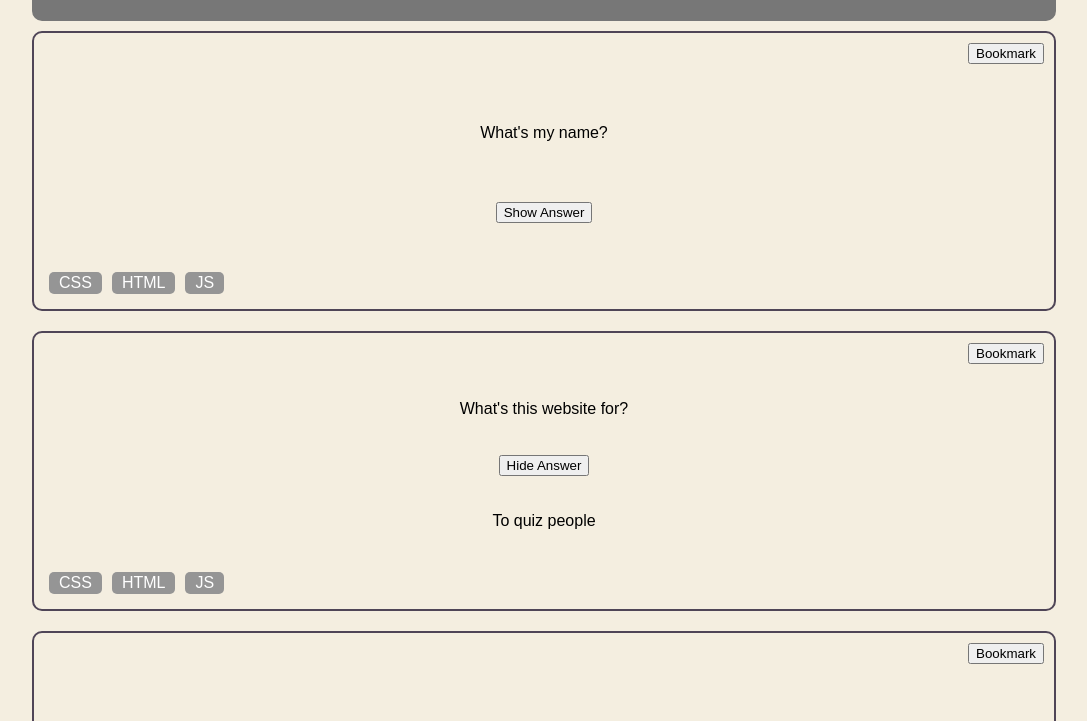
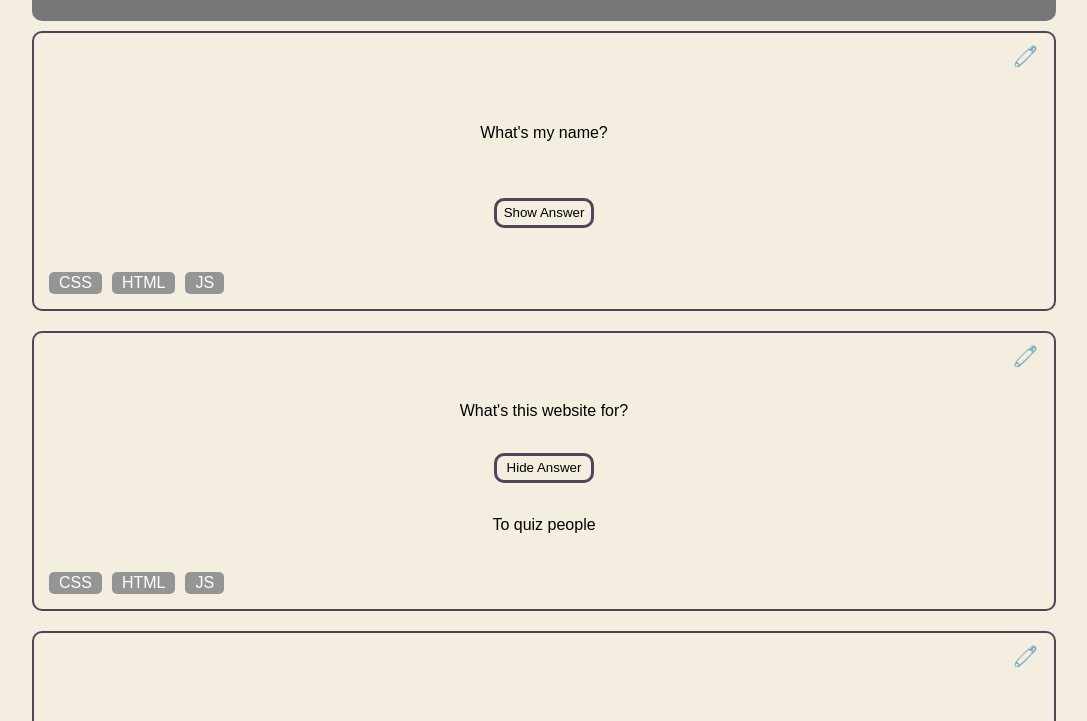
Before and after one commit to alex-ar10/alex-ar10.github.io, a plain HTML site: page index.html in a window 1280 px wide. Shown: the part 71-792 px from the top of the page, without its empty margins (96-1183 px from the left). Drawn offline with Linux system fonts and the light colour scheme.

Commit message:
add hover and active effects for buttons

```diff
--- a/css/styles.css
+++ b/css/styles.css
@@ -62,6 +62,40 @@ nav {
 
 .--bookmark-button {
   align-self: flex-end;
+  font-size: 15pt;
+  background-color: transparent;
+  border: none;
+  transition-duration: 0.2s;
+  cursor: pointer;
+}
+
+.--bookmark-button:hover {
+  transform: scale(1.5);
+}
+
+.--bookmark-button:active {
+  transform: scale(1.8);
+}
+
+.--quiz-button {
+  width: 100px;
+  height: 30px;
+  border: solid;
+  border-color: var(--dark2);
+  border-radius: 10px;
+  background-color: transparent;
+  transition-duration: 0.2s;
+  cursor: pointer;
+}
+
+.--quiz-button:hover {
+  background: var(--grey1);
+  color: var(--light);
+}
+
+.--quiz-button:active {
+  opacity: 0.2;
+  animation-duration: 0.2s;
 }
 
 .tag {
@@ -81,9 +115,15 @@ nav {
   border-radius: 10px;
   background-color: var(--light);
   transition-duration: 0.2s;
+  cursor: pointer;
 }
 
 .--nav-button:hover {
   background: var(--grey1);
   color: var(--light);
 }
+
+.--nav-button:active {
+  opacity: 0.2;
+  animation-duration: 0.2s;
+}
--- a/index.html
+++ b/index.html
@@ -13,9 +13,9 @@
     </header>
     <main>
       <article class="card --quiz-card">
-        <button class="button --bookmark-button">Bookmark</button>
+        <button class="button --bookmark-button">🧷</button>
         <p class="question">What's my name?</p>
-        <button class="button quiz-button">Show Answer</button>
+        <button class="button --quiz-button">Show Answer</button>
         <section>
           <p class="tag">CSS</p>
           <p class="tag">HTML</p>
@@ -23,9 +23,9 @@
         </section>
       </article>
       <article class="card --quiz-card">
-        <button class="button --bookmark-button">Bookmark</button>
+        <button class="button --bookmark-button">🧷</button>
         <p class="question">What's this website for?</p>
-        <button class="button quiz-button">Hide Answer</button>
+        <button class="button --quiz-button">Hide Answer</button>
         <p class="answer">To quiz people</p>
         <section>
           <p class="tag">CSS</p>
@@ -34,9 +34,9 @@
         </section>
       </article>
       <article class="card --quiz-card">
-        <button class="button --bookmark-button">Bookmark</button>
+        <button class="button --bookmark-button">🧷</button>
         <p class="question">Why does this website exist?</p>
-        <button class="button quiz-button">Show answer</button>
+        <button class="button --quiz-button">Show answer</button>
         <section>
           <p class="tag">CSS</p>
           <p class="tag">HTML</p>
```
Also changed, not shown: bookmarks.html (+6 -6 lines).
